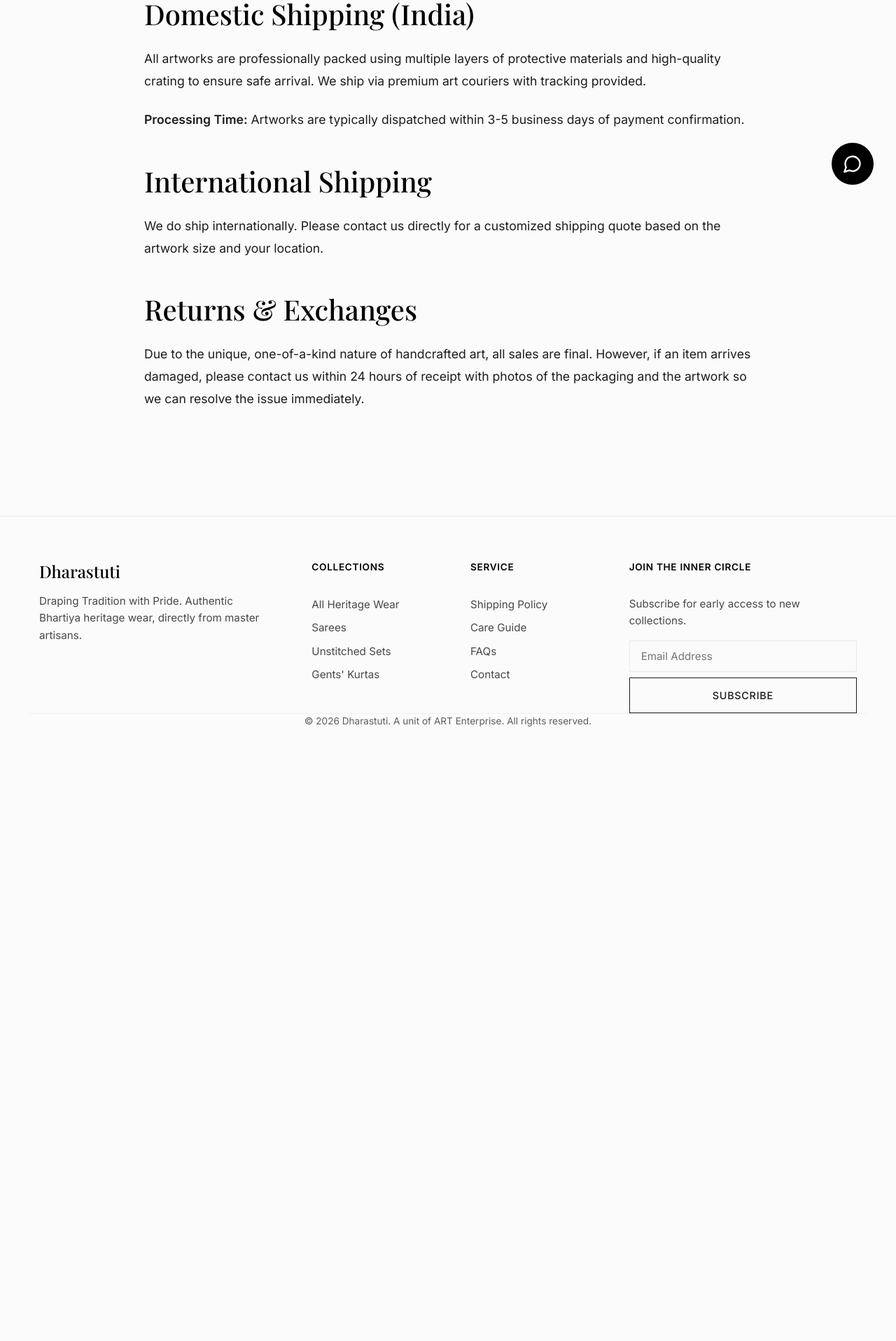
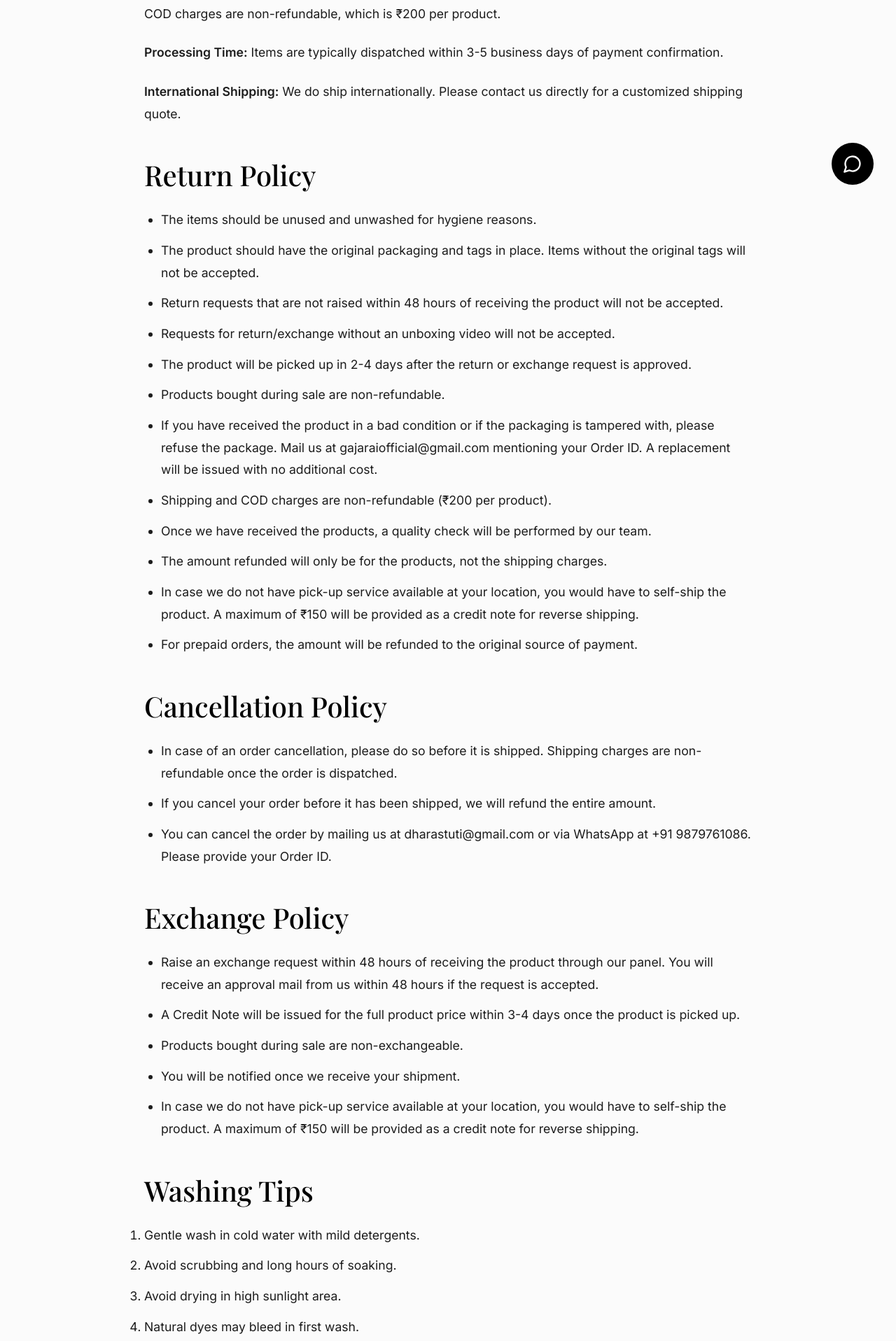
Before and after one commit to jigneshpandya86-lab/dharastuti, a React (Vite) app: page /shipping-policy in a window 1280 px wide. Shown: the part 504-2420 px from the top of the page at 70% size. Before the commit the page ends 1562 px from the top, so only its background shows below. Built offline with nearby package versions, Linux system fonts and the light colour scheme; a web font is replaced by a local one.

Commit message:
Update policies, product data (SKUs 1-4), and product detail UI

```diff
--- a/src/components/Footer.tsx
+++ b/src/components/Footer.tsx
@@ -23,9 +23,7 @@ export default function Footer() {
         <div className="footer-col">
           <h4 className="footer-heading text-sans">Service</h4>
           <ul className="footer-links">
-            <li><Link to="/shipping">Shipping Policy</Link></li>
-            <li><Link to="/care">Care Guide</Link></li>
-            <li><Link to="/faq">FAQs</Link></li>
+            <li><Link to="/shipping-policy">Policies & Care</Link></li>
             <li><Link to="/contact">Contact</Link></li>
           </ul>
         </div>
--- a/src/components/Navigation.tsx
+++ b/src/components/Navigation.tsx
@@ -16,7 +16,7 @@ export default function Navigation({ isOpen, onClose }: NavigationProps) {
     { label: 'Exhibitions', path: '/exhibitions' },
     { label: 'Workshops', path: '/workshops' },
     { label: 'Testimonials', path: '/testimonials' },
-    { label: 'Shipping Policy', path: '/shipping-policy' },
+    { label: 'Policies & Care', path: '/shipping-policy' },
     { label: 'Contact Us', path: '/contact' },
   ];
 
--- a/src/data/mockData.ts
+++ b/src/data/mockData.ts
@@ -12,6 +12,8 @@ export interface Artwork {
   size: string;
   medium: string;
   description: string;
+  pattern?: string;
+  washingTips?: string;
 }
 
 export const collections = [
--- a/src/pages/ArtworkDetail.tsx
+++ b/src/pages/ArtworkDetail.tsx
@@ -96,17 +96,28 @@ export default function ArtworkDetail() {
             <div className="pdp-detail-section">
               <h3 className="text-sans">Specifications</h3>
               <ul className="text-sans">
-                <li><strong>Medium:</strong> {artwork.medium}</li>
+                <li><strong>Fabric:</strong> {artwork.medium}</li>
+                {artwork.pattern && <li><strong>Pattern:</strong> {artwork.pattern}</li>}
                 <li><strong>Dimensions:</strong> {artwork.size}</li>
                 <li><strong>Collection:</strong> {artwork.collection}</li>
               </ul>
             </div>
 
+            {artwork.washingTips && (
+              <div className="pdp-detail-section">
+                <h3 className="text-sans">Care Instructions</h3>
+                <p className="text-sans" style={{ whiteSpace: 'pre-line' }}>
+                  {artwork.washingTips}
+                </p>
+              </div>
+            )}
+
             <div className="pdp-detail-section">
-              <h3 className="text-sans">Shipping & Care</h3>
+              <h3 className="text-sans">Shipping & Returns</h3>
               <p className="text-sans">
                 <strong>Local (Vadodara):</strong> Complimentary studio pickup or secure hand-delivery.<br/>
-                <strong>Domestic:</strong> Securely packaged and shipped across India via premium art couriers. Dispatch within 3-5 business days.
+                <strong>Domestic:</strong> Securely packaged and shipped across India. Shipping & COD charges are non-refundable (₹200).<br/>
+                <strong>Returns:</strong> Requests must be raised within 48 hours of receipt with an unboxing video.
               </p>
             </div>
           </div>
--- a/src/pages/ShippingPolicy.tsx
+++ b/src/pages/ShippingPolicy.tsx
@@ -1,20 +1,53 @@
 export default function ShippingPolicy() {
   return (
     <div className="page-container">
-      <h1 className="text-serif">Shipping & Delivery</h1>
+      <h1 className="text-serif">Policies & Care</h1>
       <div className="text-sans text-content">
-        <h2 className="text-serif">Local Delivery (Vadodara)</h2>
-        <p>We offer complimentary hand-delivery or studio pickup for clients within Vadodara. Please select your preference at checkout or contact us via WhatsApp to schedule a time.</p>
+        <h2 className="text-serif">Shipping & Delivery</h2>
+        <p><strong>Local Delivery (Vadodara):</strong> We offer complimentary hand-delivery or studio pickup for clients within Vadodara. Please select your preference at checkout or contact us via WhatsApp to schedule a time.</p>
+        <p><strong>Domestic Shipping (India):</strong> All products are professionally packed to ensure safe arrival. Shipping and COD charges are non-refundable, which is ₹200 per product.</p>
+        <p><strong>Processing Time:</strong> Items are typically dispatched within 3-5 business days of payment confirmation.</p>
+        <p><strong>International Shipping:</strong> We do ship internationally. Please contact us directly for a customized shipping quote.</p>
 
-        <h2 className="text-serif">Domestic Shipping (India)</h2>
-        <p>All artworks are professionally packed using multiple layers of protective materials and high-quality crating to ensure safe arrival. We ship via premium art couriers with tracking provided.</p>
-        <p><strong>Processing Time:</strong> Artworks are typically dispatched within 3-5 business days of payment confirmation.</p>
+        <h2 className="text-serif">Return Policy</h2>
+        <ul>
+          <li>The items should be unused and unwashed for hygiene reasons.</li>
+          <li>The product should have the original packaging and tags in place. Items without the original tags will not be accepted.</li>
+          <li>Return requests that are not raised within 48 hours of receiving the product will not be accepted.</li>
+          <li>Requests for return/exchange without an unboxing video will not be accepted.</li>
+          <li>The product will be picked up in 2-4 days after the return or exchange request is approved.</li>
+          <li>Products bought during sale are non-refundable.</li>
+          <li>If you have received the product in a bad condition or if the packaging is tampered with, please refuse the package. Mail us at gajaraiofficial@gmail.com mentioning your Order ID. A replacement will be issued with no additional cost.</li>
+          <li>Shipping and COD charges are non-refundable (₹200 per product).</li>
+          <li>Once we have received the products, a quality check will be performed by our team.</li>
+          <li>The amount refunded will only be for the products, not the shipping charges.</li>
+          <li>In case we do not have pick-up service available at your location, you would have to self-ship the product. A maximum of ₹150 will be provided as a credit note for reverse shipping.</li>
+          <li>For prepaid orders, the amount will be refunded to the original source of payment.</li>
+        </ul>
 
-        <h2 className="text-serif">International Shipping</h2>
-        <p>We do ship internationally. Please contact us directly for a customized shipping quote based on the artwork size and your location.</p>
+        <h2 className="text-serif">Cancellation Policy</h2>
+        <ul>
+          <li>In case of an order cancellation, please do so before it is shipped. Shipping charges are non-refundable once the order is dispatched.</li>
+          <li>If you cancel your order before it has been shipped, we will refund the entire amount.</li>
+          <li>You can cancel the order by mailing us at dharastuti@gmail.com or via WhatsApp at +91 9879761086. Please provide your Order ID.</li>
+        </ul>
 
-        <h2 className="text-serif">Returns & Exchanges</h2>
-        <p>Due to the unique, one-of-a-kind nature of handcrafted art, all sales are final. However, if an item arrives damaged, please contact us within 24 hours of receipt with photos of the packaging and the artwork so we can resolve the issue immediately.</p>
+        <h2 className="text-serif">Exchange Policy</h2>
+        <ul>
+          <li>Raise an exchange request within 48 hours of receiving the product through our panel. You will receive an approval mail from us within 48 hours if the request is accepted.</li>
+          <li>A Credit Note will be issued for the full product price within 3-4 days once the product is picked up.</li>
+          <li>Products bought during sale are non-exchangeable.</li>
+          <li>You will be notified once we receive your shipment.</li>
+          <li>In case we do not have pick-up service available at your location, you would have to self-ship the product. A maximum of ₹150 will be provided as a credit note for reverse shipping.</li>
+        </ul>
+
+        <h2 className="text-serif">Washing Tips</h2>
+        <ol>
+          <li>Gentle wash in cold water with mild detergents.</li>
+          <li>Avoid scrubbing and long hours of soaking.</li>
+          <li>Avoid drying in high sunlight area.</li>
+          <li>Natural dyes may bleed in first wash.</li>
+        </ol>
       </div>
     </div>
   );
```
Also changed, not shown: src/data/artworks.json (+47 -52 lines).
